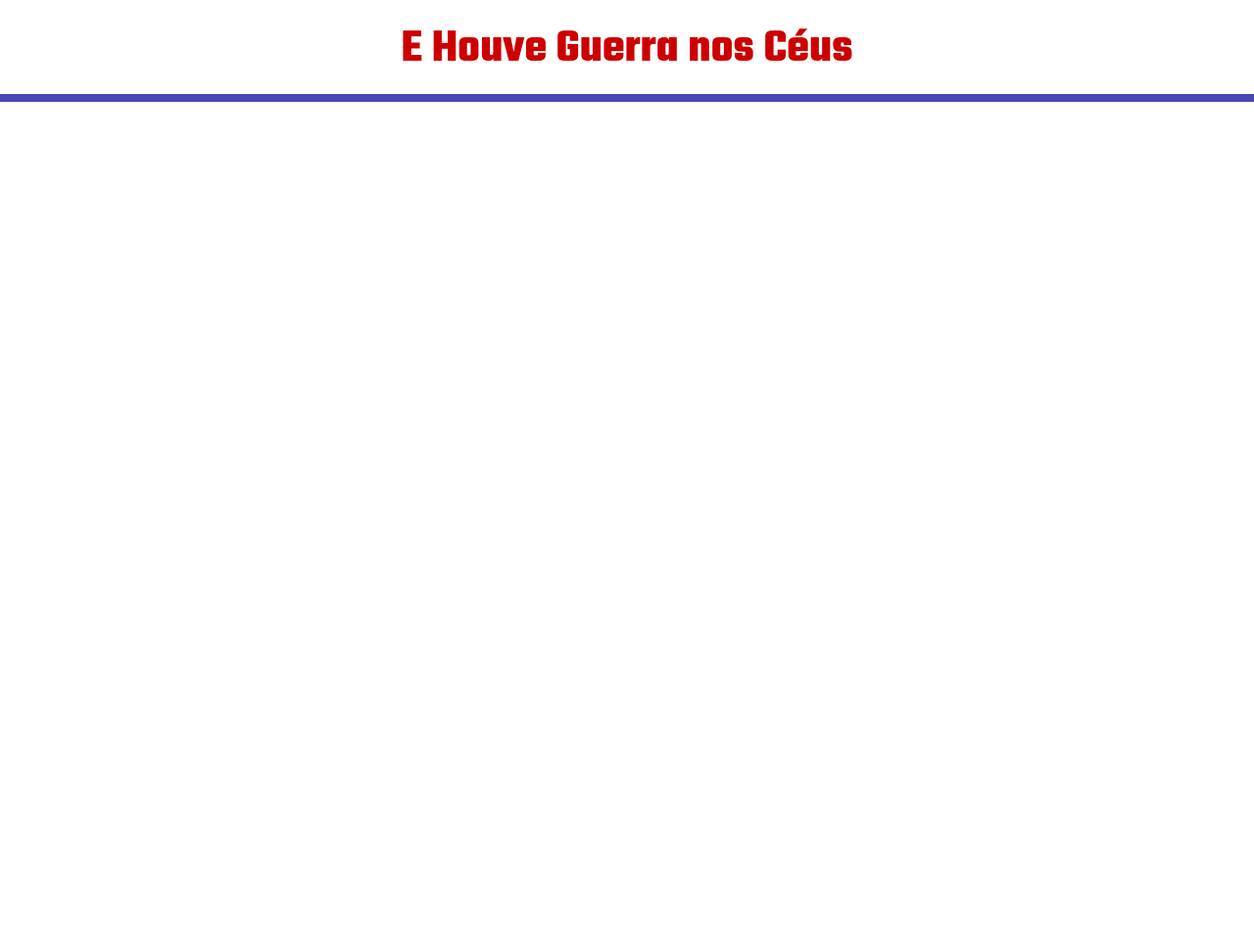
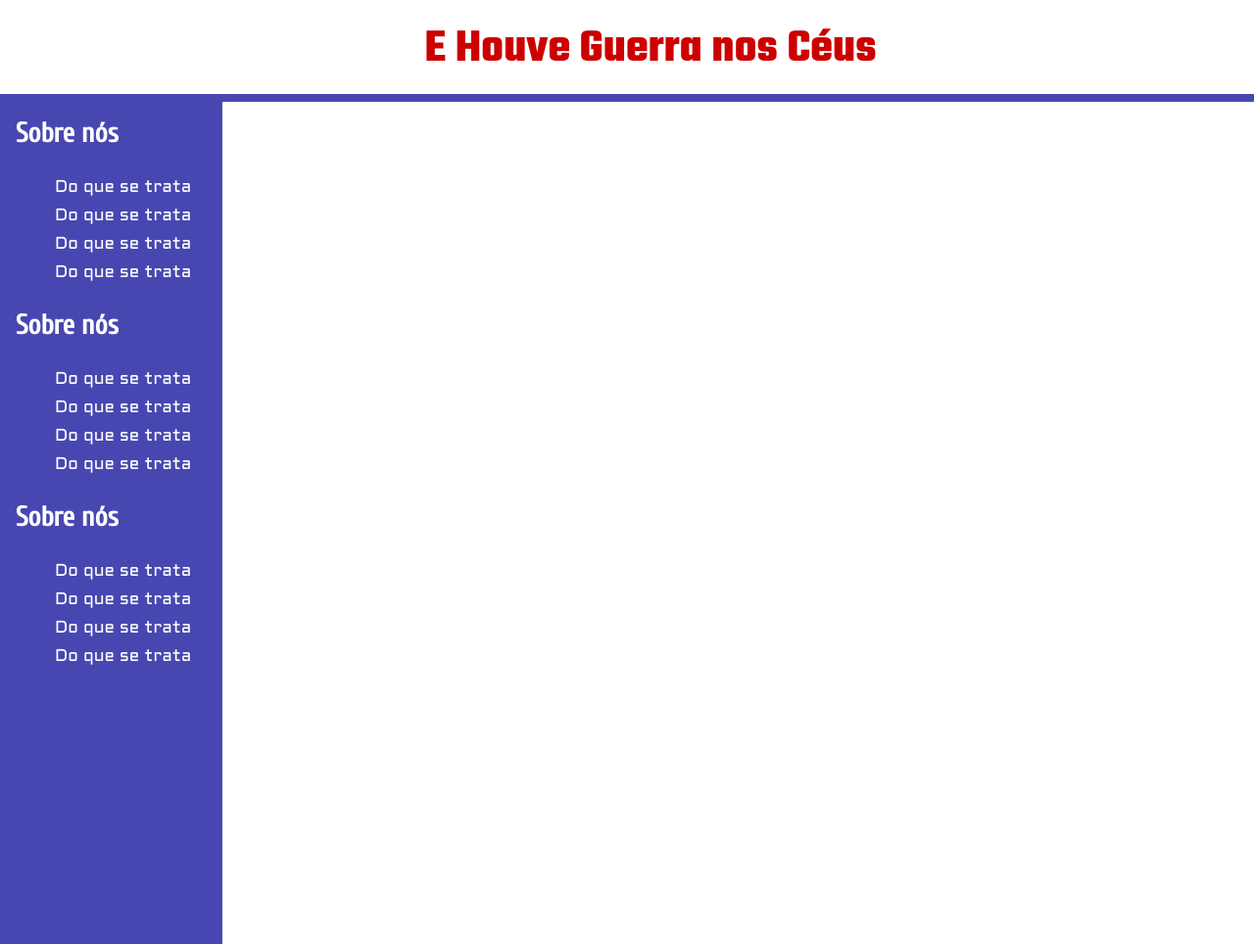
Before and after one commit to lordazzi/blog-e-houve-guerra-nos-ceus, a PHP site: page /app/header.php in a window 1280 px wide. Shown: the whole page at 98% size. Run offline with PHP 8.4, Linux system fonts and the light colour scheme; some web fonts are replaced.

Commit message:
Incluindo uma primeira estrutura de menusidebar

```diff
--- a/app/header.php
+++ b/app/header.php
@@ -79,14 +79,14 @@
 
 <body>
   <header class="main">
+    <button
+      type="button"
+      title="Menu lateral"
+      aria-label="Menu lateral"
+      class="is-icon mainmenu-button icofont-navigation-menu"
+    >
+    </button>
     <?php
-    // <button
-    //   type="button"
-    //   title="Menu lateral"
-    //   aria-label="Menu lateral"
-    //   class="is-icon mainmenu-button icofont-navigation-menu"
-    // >
-    // </button>
     // <button
     //   type="button"
     //   title="Pesquisar"
@@ -99,4 +99,29 @@
       <h1>E Houve Guerra nos Céus</h1>
     </a>
   </header>
+  <nav class="sidebar-menu">
+  <h3>Sobre nós</h3>
+    <ul>
+      <li><a href="javascript:void(0)">Do que se trata</a></li>
+      <li><a href="javascript:void(0)">Do que se trata</a></li>
+      <li><a href="javascript:void(0)">Do que se trata</a></li>
+      <li><a href="javascript:void(0)">Do que se trata</a></li>
+    </ul>
+
+    <h3>Sobre nós</h3>
+    <ul>
+      <li><a href="javascript:void(0)">Do que se trata</a></li>
+      <li><a href="javascript:void(0)">Do que se trata</a></li>
+      <li><a href="javascript:void(0)">Do que se trata</a></li>
+      <li><a href="javascript:void(0)">Do que se trata</a></li>
+    </ul>
+
+    <h3>Sobre nós</h3>
+    <ul>
+      <li><a href="javascript:void(0)">Do que se trata</a></li>
+      <li><a href="javascript:void(0)">Do que se trata</a></li>
+      <li><a href="javascript:void(0)">Do que se trata</a></li>
+      <li><a href="javascript:void(0)">Do que se trata</a></li>
+    </ul>
+  </nav>
   <main class="main" role="main">
--- /dev/null
+++ b/books/dossie-a-saga-da-fome/dossie-a-saga-da-fome.json
@@ -0,0 +1,6 @@
+{
+  "author": "Ricardo Azzi Silva",
+  "location": "São Paulo",
+  "title": "Dossiê: A Saga da Fome",
+  "subtitle": "Uma sociedade com fome dá inicio ao consumo de carne no universo"
+}
--- /dev/null
+++ b/books/o-mundo-que-voce-nao-viu-teaser/o-mundo-que-voce-nao-viu-teaser.json
@@ -0,0 +1,6 @@
+{
+  "author": "Ricardo Azzi Silva",
+  "location": "São Paulo",
+  "title": "O mundo que você não viu - Teaser",
+  "subtitle": "Três primeiros capítulos do livro \"E Houve Guerra nos Céus\""
+}
--- a/www/index.php
+++ b/www/index.php
@@ -1,5 +1,7 @@
 <?php
 require_once("$_SERVER[DOCUMENT_ROOT]/config.php");
+
+// BookChapter::listChapters();
 
 $pathInfo = @$_SERVER['PATH_INFO'];
 $redirecting = WebSite::hasRedirectRegitred($pathInfo);
--- a/www/res/style/base-style.css
+++ b/www/res/style/base-style.css
@@ -141,6 +141,33 @@ header.main button.search-button {
   float: right;
 }
 
+/** Sidebar menu **/
+nav.sidebar-menu {
+  position: fixed;
+  background-color: var(--color-main-secondary);
+  height: 100%;
+  padding: 1rem 2rem 1rem 1rem;
+  max-width: 85%;
+  box-sizing: border-box;
+  color: var(--color-contrast-secondary);;
+  overflow: auto;
+}
+
+nav.sidebar-menu h3 {
+
+}
+
+nav.sidebar-menu ul {
+}
+
+nav.sidebar-menu ul li {
+  list-style-type: none;
+}
+
+nav.sidebar-menu ul li a {
+  color: var(--color-contrast-secondary);
+}
+
 /** Main Footer **/
 footer.main {
   background-color: var(--color-main-secondary);
```
Also changed, not shown: app/service/bookchapter.service.php (+10 -0 lines), books/index.json (+3 -78 lines), books/dossie-a-saga-da-fome/dossie-a-saga-da-fome.md (added), books/o-mundo-que-voce-nao-viu-teaser/o-mundo-que-voce-nao-viu-teaser.md (added).
